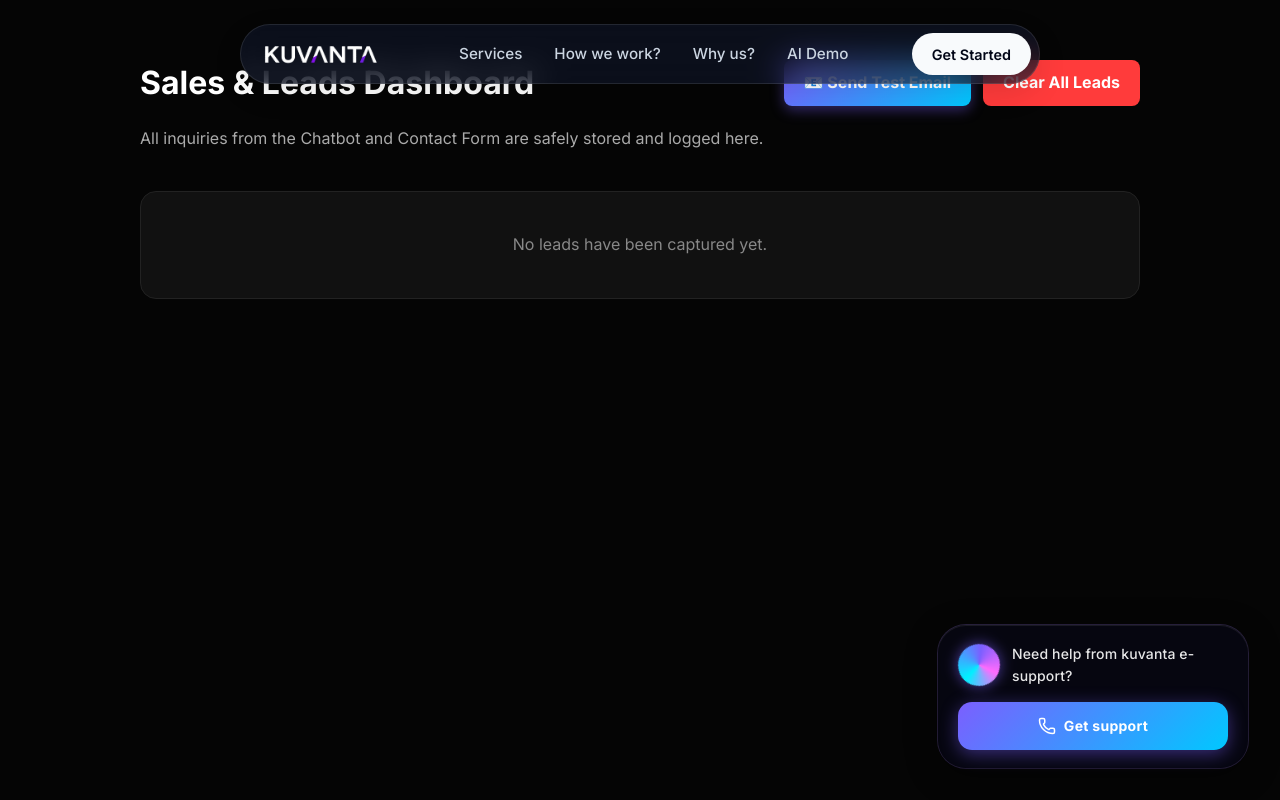
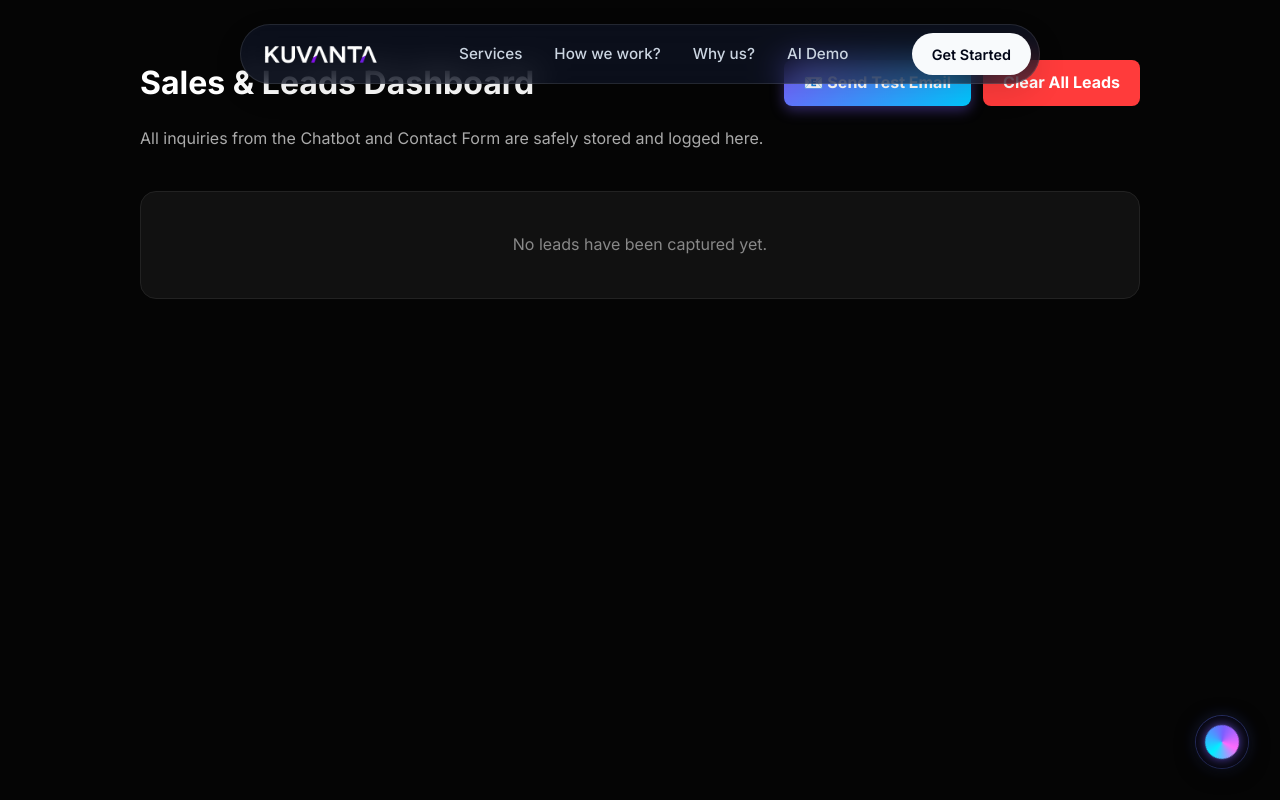
Before and after one commit to Rukmoni/KT, a React (Vite) app: page /admin in a window 1280 px wide. Shown: the top 800 px of the page. Built offline with nearby package versions, Linux system fonts and the light colour scheme.

Commit message:
Redesign widget to FAB, add close button

```diff
--- a/src/components/ChatbotWidget.css
+++ b/src/components/ChatbotWidget.css
@@ -7,75 +7,58 @@
   font-family: var(--font-sans, 'Inter', system-ui, sans-serif);
 }
 
-/* ─── Minimised pill ─────────────────────────────────────────────────────────── */
-.chatbot-minimized {
-  background: rgba(8, 8, 20, 0.82);
-  backdrop-filter: blur(24px) saturate(180%);
-  -webkit-backdrop-filter: blur(24px) saturate(180%);
-  border-radius: 28px;
-  padding: 18px 20px;
-  width: 310px;
-  display: flex;
-  flex-direction: column;
-  gap: 14px;
-  box-shadow:
-    0 8px 32px rgba(0, 0, 0, 0.45),
-    0 0 0 1px rgba(164, 130, 255, 0.25),
-    inset 0 1px 0 rgba(255, 255, 255, 0.08);
-  animation: floatIn 0.4s cubic-bezier(0.34, 1.56, 0.64, 1);
-}
-
-@keyframes floatIn {
-  from { opacity: 0; transform: translateY(20px) scale(0.95); }
-  to   { opacity: 1; transform: translateY(0) scale(1); }
-}
-
-.chatbot-header-mini {
-  display: flex;
-  align-items: center;
-  gap: 12px;
-}
-
-.chatbot-title-mini {
-  color: rgba(255, 255, 255, 0.9);
-  font-weight: 500;
-  font-size: 14px;
-  letter-spacing: 0.01em;
-}
-
-/* ─── Orb mini ────────────────────────────────────────────────────────────────── */
-.siri-orb-mini {
-  width: 42px;
-  height: 42px;
+/* ─── Floating action button (collapsed state) ───────────────────────────────── */
+.chatbot-fab {
+  width: 52px;
+  height: 52px;
   border-radius: 50%;
-  flex-shrink: 0;
-  background: conic-gradient(from 180deg, #00f0ff 0%, #7b5fff 40%, #ff6bfd 70%, #00f0ff 100%);
-  animation: spin-orb 5s linear infinite;
-  box-shadow: 0 0 14px rgba(123, 95, 255, 0.6);
-}
-
-/* ─── Call button ─────────────────────────────────────────────────────────────── */
-.chatbot-call-btn {
-  background: linear-gradient(135deg, #7b5fff 0%, #00c8ff 100%);
-  color: #fff;
   border: none;
-  border-radius: 14px;
-  padding: 13px 20px;
+  cursor: pointer;
+  padding: 0;
   display: flex;
   align-items: center;
   justify-content: center;
-  gap: 8px;
-  font-weight: 700;
-  font-size: 14px;
-  letter-spacing: 0.02em;
-  cursor: pointer;
+  background: rgba(8, 8, 20, 0.88);
+  box-shadow:
+    0 4px 20px rgba(0, 0, 0, 0.55),
+    0 0 0 1px rgba(123, 95, 255, 0.35),
+    0 0 18px rgba(123, 95, 255, 0.25);
+  animation: fabIn 0.4s cubic-bezier(0.34, 1.56, 0.64, 1), fabGlow 3s ease-in-out infinite;
   transition: transform 0.2s, box-shadow 0.2s;
-  box-shadow: 0 4px 18px rgba(123, 95, 255, 0.45);
+  overflow: hidden;
 }
 
-.chatbot-call-btn:hover {
-  transform: translateY(-2px);
-  box-shadow: 0 8px 25px rgba(123, 95, 255, 0.65);
+.chatbot-fab:hover {
+  transform: scale(1.1);
+  box-shadow:
+    0 6px 28px rgba(0, 0, 0, 0.6),
+    0 0 0 1px rgba(123, 95, 255, 0.55),
+    0 0 30px rgba(0, 200, 255, 0.4);
+}
+
+@keyframes fabIn {
+  from { opacity: 0; transform: scale(0.6); }
+  to   { opacity: 1; transform: scale(1); }
+}
+
+@keyframes fabGlow {
+  0%, 100% { box-shadow: 0 4px 20px rgba(0,0,0,0.55), 0 0 0 1px rgba(123,95,255,0.35), 0 0 14px rgba(123,95,255,0.2); }
+  50%       { box-shadow: 0 4px 20px rgba(0,0,0,0.55), 0 0 0 1px rgba(0,200,255,0.5),  0 0 28px rgba(0,200,255,0.35); }
+}
+
+.chatbot-fab-orb {
+  width: 34px;
+  height: 34px;
+  border-radius: 50%;
+  background: conic-gradient(from 180deg, #00f0ff 0%, #7b5fff 40%, #ff6bfd 70%, #00f0ff 100%);
+  animation: spin-orb 5s linear infinite;
+  box-shadow: 0 0 10px rgba(123, 95, 255, 0.7);
+}
+
+/* ─── Expanded entry animation ───────────────────────────────────────────────── */
+@keyframes floatIn {
+  from { opacity: 0; transform: translateY(20px) scale(0.93); }
+  to   { opacity: 1; transform: translateY(0) scale(1); }
 }
 
 /* ─── Expanded panel ──────────────────────────────────────────────────────────── */
@@ -324,3 +307,28 @@
 }
 .prechat-form input:focus,
 .prechat-form select:focus { border-color: rgba(123,95,255,0.7) !important; }
+
+/* ─── Close button ────────────────────────────────────────────────────────────── */
+.chatbot-close-btn {
+  position: absolute;
+  top: 14px;
+  right: 14px;
+  width: 30px;
+  height: 30px;
+  border-radius: 50%;
+  border: 1px solid rgba(255, 255, 255, 0.12);
+  background: rgba(255, 255, 255, 0.07);
+  color: rgba(255, 255, 255, 0.6);
+  cursor: pointer;
+  display: flex;
+  align-items: center;
+  justify-content: center;
+  z-index: 20;
+  transition: background 0.2s, color 0.2s, border-color 0.2s;
+}
+
+.chatbot-close-btn:hover {
+  background: rgba(255, 255, 255, 0.14);
+  color: #fff;
+  border-color: rgba(255, 255, 255, 0.25);
+}
--- a/src/components/ChatbotWidget.tsx
+++ b/src/components/ChatbotWidget.tsx
@@ -1,5 +1,5 @@
 import { useState, useEffect, useRef } from 'react';
-import { Phone, PhoneOff, Send, Mic, MicOff } from 'lucide-react';
+import { PhoneOff, Send, Mic, MicOff, X } from 'lucide-react';
 import { useLeadStore } from '../store/leadStore';
 import { sendEmail } from '../services/emailService';
 import './ChatbotWidget.css';
@@ -267,17 +267,14 @@ export const ChatbotWidget = () => {
   return (
     <div className={`chatbot-widget-container ${expanded ? 'expanded' : ''}`}>
       {!expanded ? (
-         <div className="chatbot-minimized shadow-2xl">
-           <div className="chatbot-header-mini">
-              <div className="siri-orb-mini"></div>
-              <span className="chatbot-title-mini">Need help from kuvanta e-support?</span>
-           </div>
-           <button className="chatbot-call-btn" onClick={handleExpand}>
-             <Phone size={18} /> Get support
-           </button>
-         </div>
+        <button className="chatbot-fab" onClick={handleExpand} aria-label="Open support chat">
+          <div className="chatbot-fab-orb" />
+        </button>
       ) : (
          <div className="chatbot-expanded shadow-2xl">
+            <button className="chatbot-close-btn" onClick={() => setExpanded(false)} aria-label="Close support chat">
+              <X size={16} />
+            </button>
             { !customerDetailsSet ? (
                <div style={{ padding: '24px', display: 'flex', flexDirection: 'column', height: '100%', justifyContent: 'center' }}>
                   <h3 style={{ marginBottom: '16px', fontSize: '18px', fontWeight: 'bold', color: '#fff' }}>Please provide your details</h3>
```
